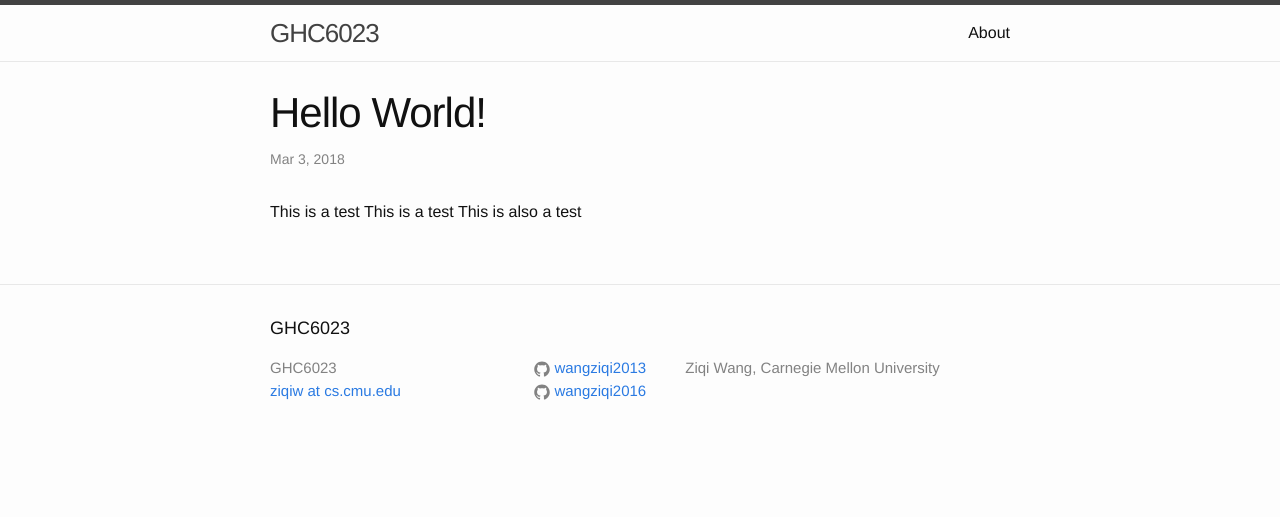
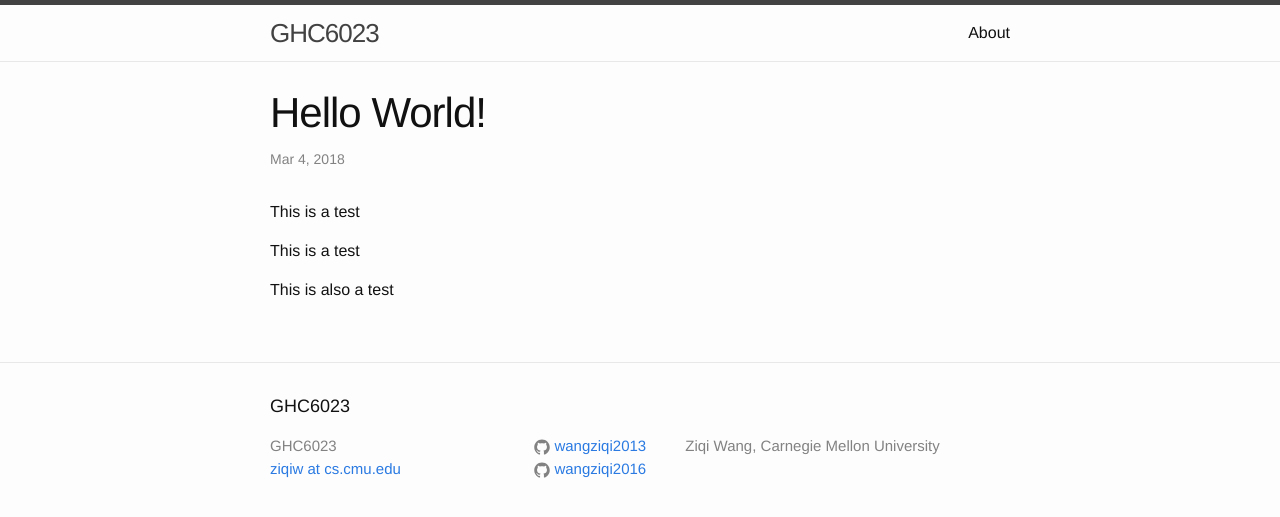
Before and after one commit to wangziqi2013/wangziqi2013.github.io, a Jekyll site: the page built from _posts/2018-03-03-my-first-post.markdown, in a window 1280 px wide. Shown: the top 517 px of the page. Built offline with Jekyll 4.4.1, drawn with Linux system fonts in a browser that asks for light colours; part of the change alters nothing that is shown.

Commit message:
Fixed time issue

```diff
--- a/_posts/2018-03-02-my-first-post.markdown
+++ b/_posts/2018-03-03-my-first-post.markdown
@@ -1,9 +1,11 @@
 ---
 layout: post
 title:  "Hello World!"
-date:   2018-03-02 20:38:00 -0500
+date:   2018-03-03 21:40:00 -0500
 categories: Other
 ---
 This is a test
+
 This is a test
+
 This is also a test
```
